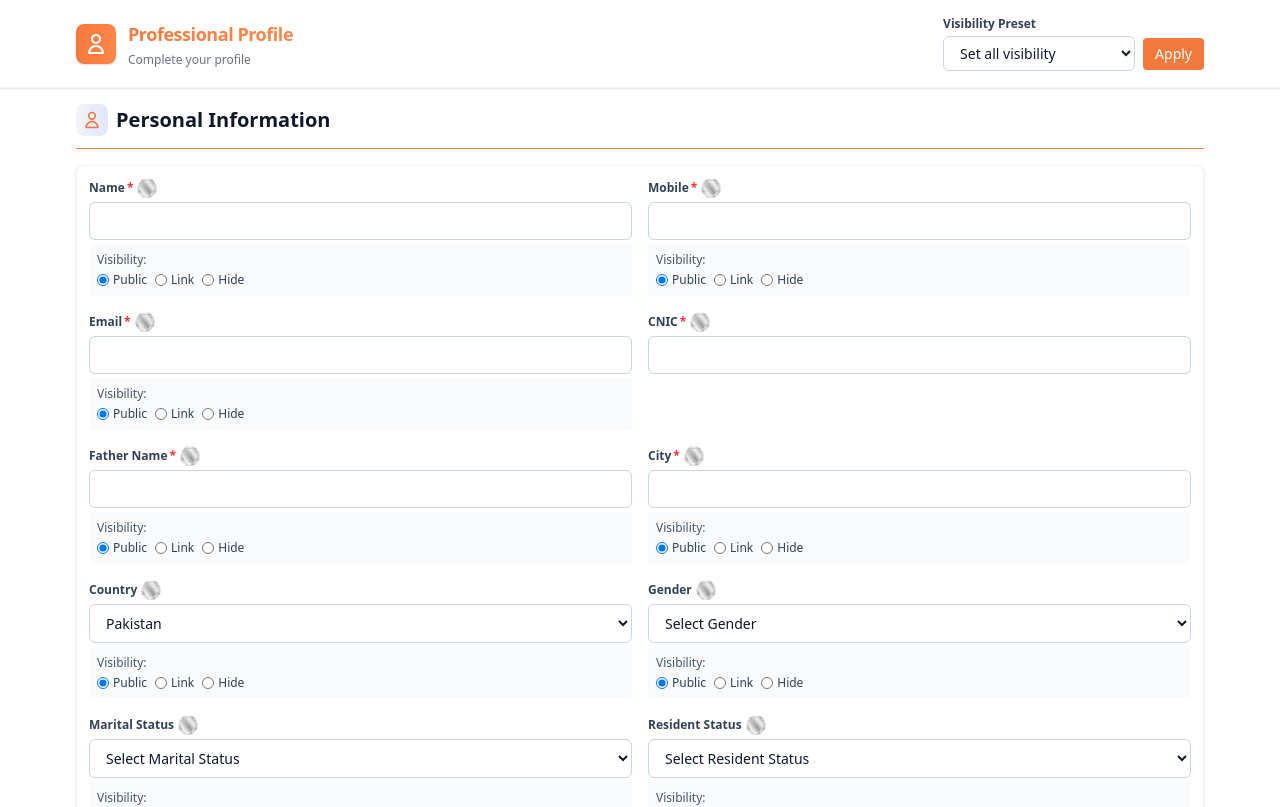
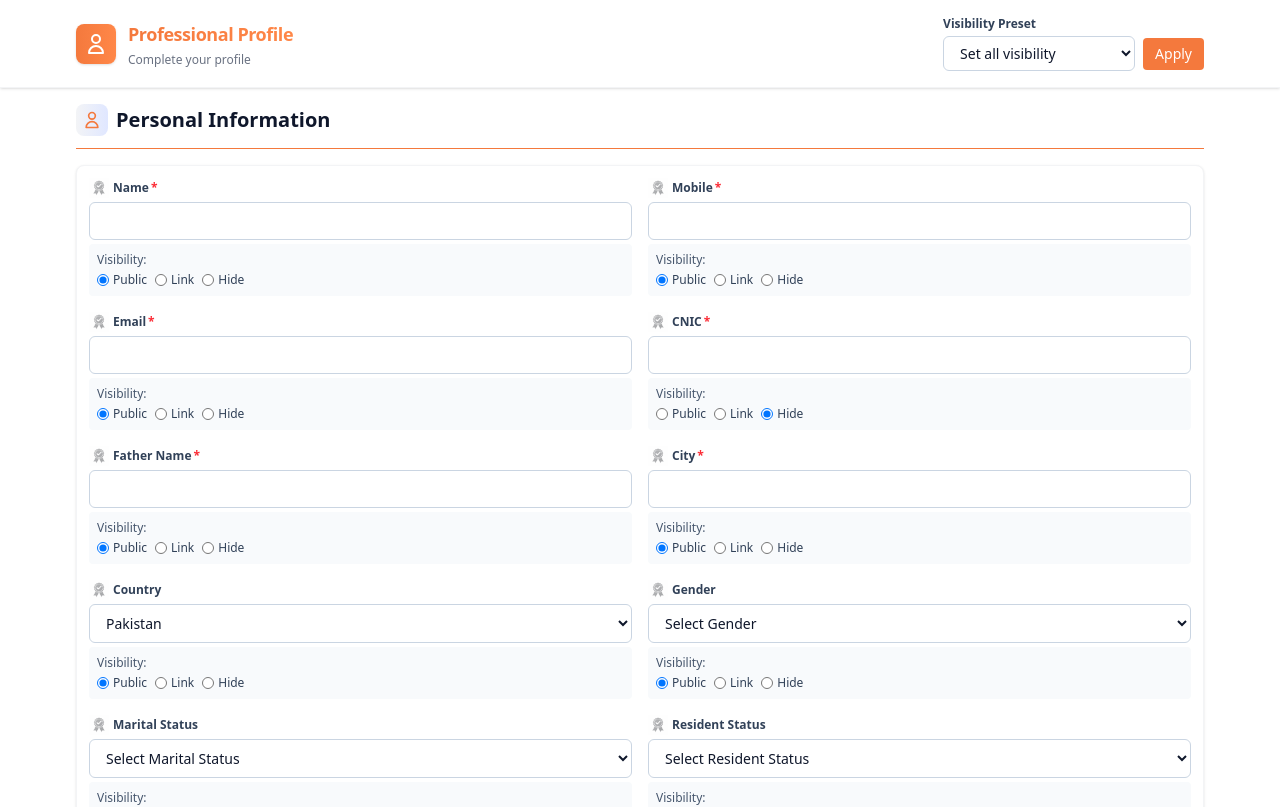
Before and after one commit to ahamed-beep/varidate-frontend, a React (Vite) app: page /fone in a window 1280 px wide. Shown: the top 807 px of the page. Built offline with nearby package versions, Linux system fonts and the light colour scheme.

Commit message:
Updated frontend with latest build and fixes

```diff
--- a/src/components/UserForm.jsx
+++ b/src/components/UserForm.jsx
@@ -119,16 +119,16 @@ const Input = ({ label, name, value, onChange, required = false, type = "text",
   return (
     <div className={`space-y-1 ${className}`}>
       <div className="flex items-center gap-1">
+        <img
+          src='/Images/silv.png'
+          alt="Verified"
+          className="w-5 h-5 opacity-80"
+          title="Verified field"
+        />
         <label className="block text-xs font-semibold text-slate-700">
           {label}
           {required && <span className="text-red-500 ml-0.5">*</span>}
         </label>
-        <img
-          src='/Images/silver.png'
-          alt="Verified"
-          className="w-5 h-5 opacity-80"
-          title="Verified field"
-        />
       </div>
       <input
         type={type}
@@ -142,17 +142,19 @@ const Input = ({ label, name, value, onChange, required = false, type = "text",
   );
 };
 
+
 const Select = ({ name, label, value, onChange, options, defaultOption, className = "", fieldName = "" }) => {
   return (
     <div className={`space-y-1 ${className}`}>
       <div className="flex items-center gap-1">
-        {label && <label className="block text-xs font-semibold text-slate-700">{label}</label>}
          <img
-          src='/Images/silver.png'
+          src='/Images/silv.png'
           alt="Verified"
           className="w-5 h-5 opacity-80"
           title="Verified field"
         />
+        {label && <label className="block text-xs font-semibold text-slate-700">{label}</label>}
+
       </div>
       <select
         name={name}
@@ -175,13 +177,14 @@ const DateInput = ({ label, value, onChange, className = "", fieldName = "" }) =
   return (
     <div className={`space-y-1 ${className}`}>
       <div className="flex items-center gap-1">
-        <label className="block text-xs font-semibold text-slate-700">{label}</label>
            <img
-          src='/Images/silver.png'
+          src='/Images/silv.png'
           alt="Verified"
           className="w-5 h-5 opacity-80"
           title="Verified field"
         />
+        <label className="block text-xs font-semibold text-slate-700">{label}</label>
+
       </div>
       <input
         type="date"
@@ -200,14 +203,16 @@ const CheckboxGroup = ({ legend, options, selectedOptions, onChange, className =
   return (
     <div className={`space-y-2 ${className}`}>
       <div className="flex items-center gap-1">
+
         <legend className="text-xs font-semibold text-slate-700">{legend}</legend>
+
+      </div>
        <img
-          src='/Images/silver.png'
+          src='/Images/silv.png'
           alt="Verified"
           className="w-5 h-5 opacity-80"
           title="Verified field"
         />
-      </div>
       <div className="grid grid-cols-1 md:grid-cols-2 gap-2">
         {options.map((option) => (
           <label
@@ -232,13 +237,14 @@ const FileUploadButton = ({ label, onChange, className = "", fieldName = "" }) =
   return (
     <div className={`space-y-1 ${className}`}>
       <div className="flex items-center gap-1">
-        <label className="block text-xs font-semibold text-slate-700">{label}</label>
              <img
-          src='/Images/silver.png'
+          src='/Images/silv.png'
           alt="Verified"
           className="w-5 h-5 opacity-80"
           title="Verified field"
         />
+        <label className="block text-xs font-semibold text-slate-700">{label}</label>
+
       </div>
       <div className="relative">
         <input type="file" onChange={onChange} className="absolute inset-0 w-full h-full opacity-0 cursor-pointer" />
@@ -286,20 +292,26 @@ const VisibilityControl = ({ fieldName, currentVisibility, onChange }) => {
 
 // FieldWrapper component to combine field and visibility controls
 const FieldWrapper = ({ children, fieldName, formData, handleFieldVisibility }) => {
+  // Check if the field is CNIC and force visibility to "Hide"
+  const isCnicField = fieldName === 'cnic' || fieldName === 'CNIC';
+  const visibility = isCnicField
+    ? "Hide"
+    : formData.fieldVisibilities[fieldName] || "Public";
+
   return (
     <div>
       {children}
-      {fieldName && fieldName !== 'cnic' && (
+      {fieldName && fieldName !== '' && (
         <VisibilityControl
           fieldName={fieldName}
-          currentVisibility={formData.fieldVisibilities[fieldName] || "Public"}
-          onChange={handleFieldVisibility}
+          currentVisibility={visibility}
+          onChange={isCnicField ? null : handleFieldVisibility} // Disable changes for CNIC
+          disabled={isCnicField} // Optional: disable the control for CNIC
         />
       )}
     </div>
   );
 };
-
 // Main Component
 const UserForm = () => {
   const location = useLocation();
@@ -545,7 +557,7 @@ const UserForm = () => {
                   />
                 </FieldWrapper>
 
-                <div>
+                <FieldWrapper fieldName="cnic" formData={formData} handleFieldVisibility={handleFieldVisibility}>
   <Input
     label="CNIC"
     name="cnic"
@@ -553,8 +565,7 @@ const UserForm = () => {
     onChange={handlePersonalChange}
     required
   />
-                  {/* No visibility options for CNIC */}
-                </div>
+</FieldWrapper>
 
                 <FieldWrapper fieldName="fatherName" formData={formData} handleFieldVisibility={handleFieldVisibility}>
                   <Input
```
Also changed, not shown: public/Images/silv.png (added). Lines whose indentation alone changed are shown as unchanged.
